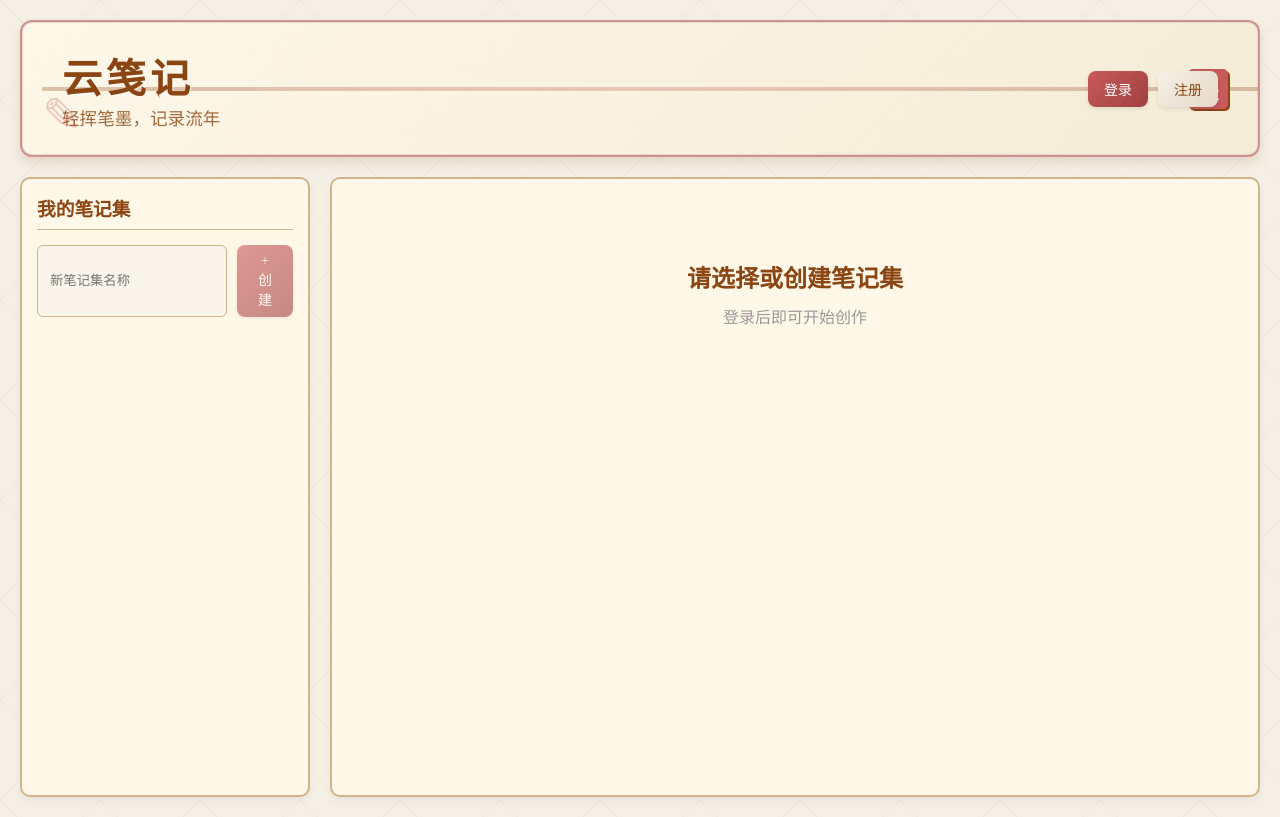
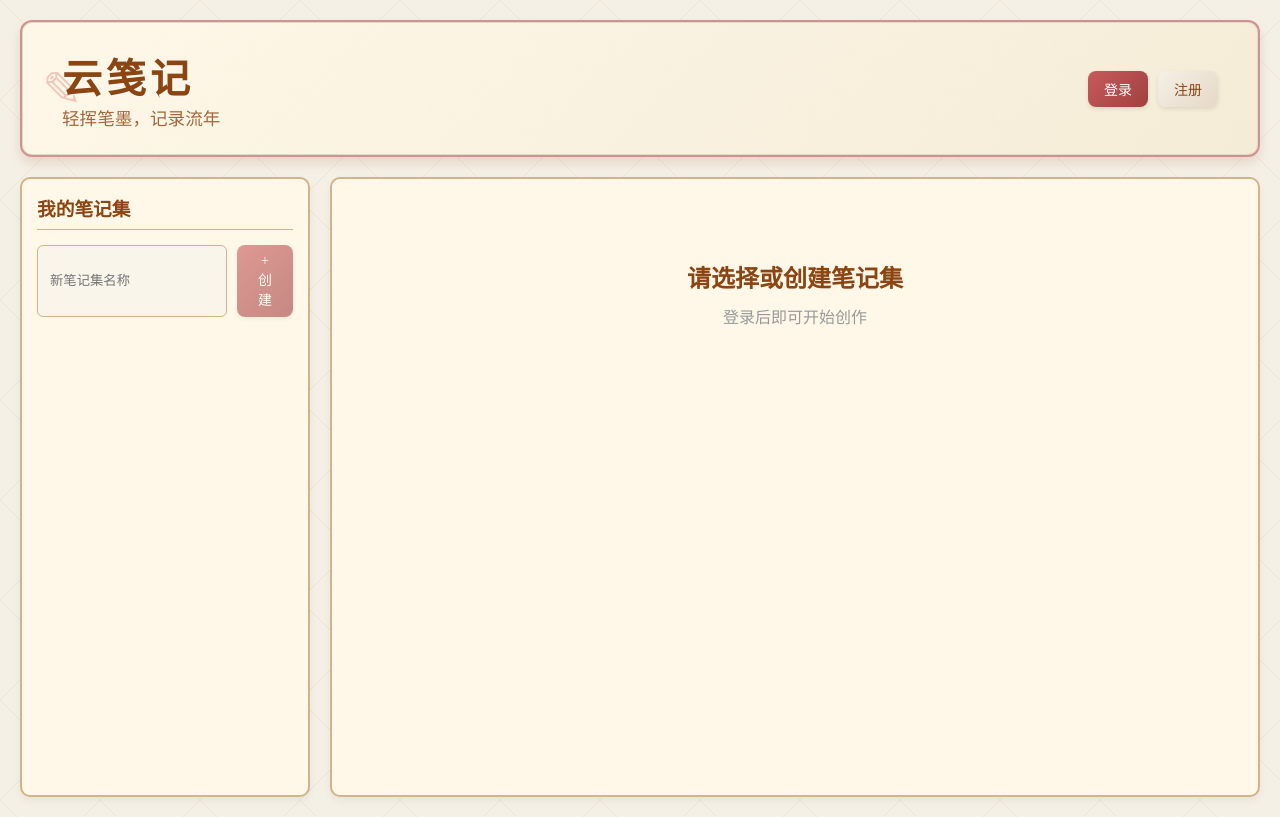
Before and after one commit to Dmoonshine666/yunjianji, a plain HTML site: page yunjianji.html in a window 1280 px wide. Drawn offline with nearby package versions, Linux system fonts and the light colour scheme.

Commit message:
Update yunjianji.html

```diff
--- a/yunjianji.html
+++ b/yunjianji.html
@@ -43,15 +43,6 @@
         }
         /* 顶部装饰线 */
         header::before {
-            content: '';
-            position: absolute;
-            top: 0; left: 0; right: 0;
-            height: 4px;
-            background: linear-gradient(90deg, #8B4513, #c85a5a, #8B4513);
-            opacity: 0.8;
-        }
-/* 古风装饰元素 */
-        header::before {
             content: "✎"; /* 毛笔笔触符号 */
             font-size: 3rem;
             color: #c85a5a;
@@ -61,23 +52,7 @@
             top: 50%;
             transform: translateY(-50%);
         }
-        header::after {
-            content: "墨"; /* 印章文字 */
-            font-size: 1.5rem;
-            color: #fff;
-            background-color: #c85a5a;
-            width: 40px;
-            height: 40px;
-            border-radius: 5px;
-            display: flex;
-            align-items: center;
-            justify-content: center;
-            position: absolute;
-            right: 30px;
-            top: 50%;
-            transform: translateY(-50%);
-            box-shadow: 2px 2px 0 #8B4513;
-        }
+
 
         header h1 {
             font-family: "STKaiti", "KaiTi", serif;
```
